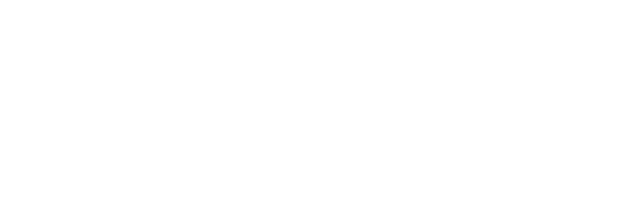
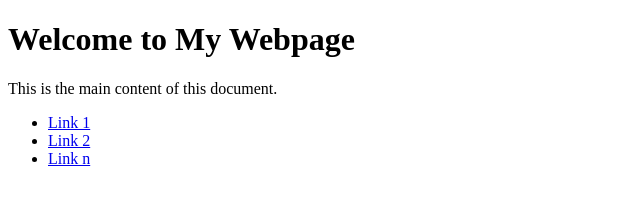
Before and after one commit to NISHITAIIT/Project, a plain HTML site: page index.html in a window 1280 px wide. Shown: the whole page, without its empty margins (0-640 px from the left). Drawn offline with Linux system fonts and the light colour scheme.

Commit message:
Update index.html

```diff
--- a/index.html
+++ b/index.html
@@ -6,6 +6,11 @@
     <title>Document</title>
 </head>
 <body>
-
+  <h1>Welcome to My Webpage</h1>
+    <p>This is the main content of this document.</p>
+    <ul>
+      <li><a href="#">Link 1</a></li>
+      <li><a href="#">Link 2</a></li>
+      <li><a href="#">Link n</a></li>
 </body>
 </html>
```
